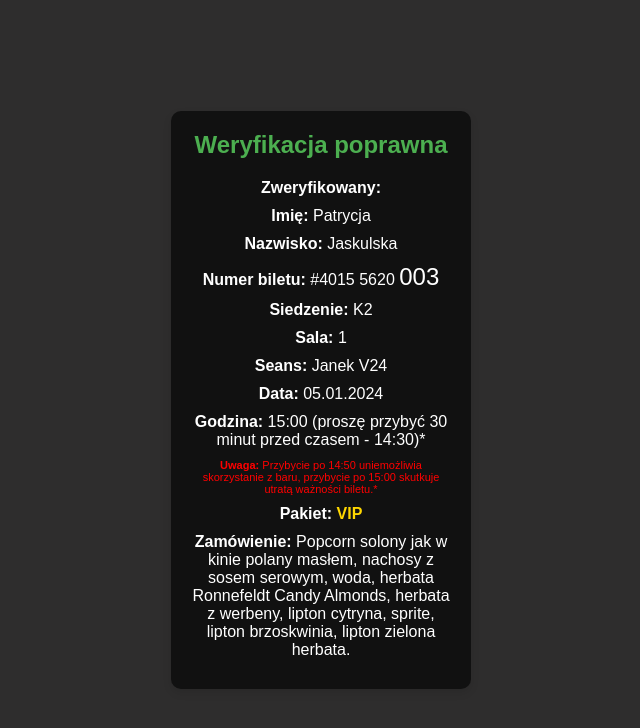
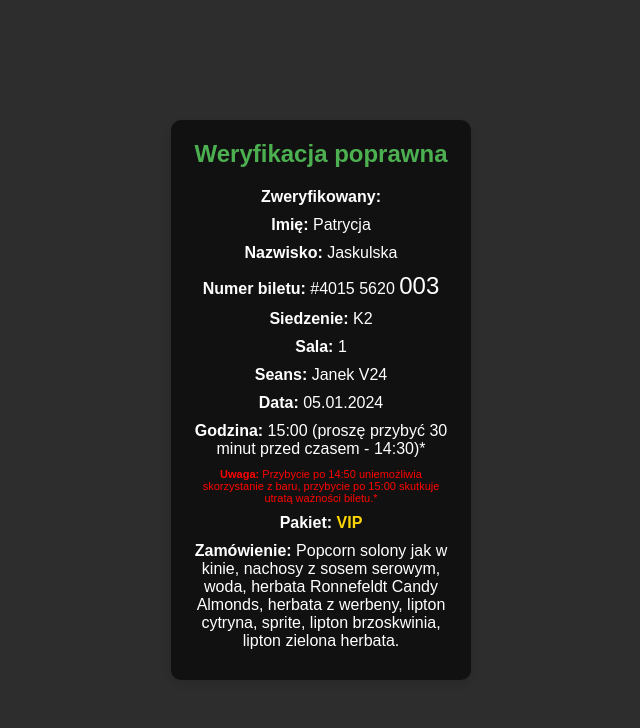
Before and after one commit to znaczki654/CINEMA, a plain HTML site: page 40155620003.html in a window 1280 px wide. Shown: the whole page, without its empty margins (319-959 px from the left). Drawn offline with Linux system fonts and the light colour scheme.

Commit message:
Update 40155620003.html

```diff
--- a/40155620003.html
+++ b/40155620003.html
@@ -21,7 +21,7 @@
             <p><strong>Godzina: </strong> 15:00 (proszę przybyć 30 minut przed czasem - 14:30)*</p>
             <p style="font-size: 11px; color:red;"><strong style="font-size: 11px; color: red;">Uwaga: </strong> Przybycie po 14:50 uniemożliwia skorzystanie z baru, przybycie po 15:00 skutkuje utratą ważności biletu.*</p>
             <p><strong>Pakiet:  <span style="color:gold;">VIP</span></strong></p>
-            <p><strong>Zamówienie: </strong> Popcorn solony jak w kinie polany masłem, nachosy z sosem serowym, woda, herbata Ronnefeldt Candy Almonds, herbata z werbeny, lipton cytryna, sprite, lipton brzoskwinia, lipton zielona herbata.</p>
+            <p><strong>Zamówienie: </strong> Popcorn solony jak w kinie, nachosy z sosem serowym, woda, herbata Ronnefeldt Candy Almonds, herbata z werbeny, lipton cytryna, sprite, lipton brzoskwinia, lipton zielona herbata.</p>
         </div>
     </div>
 </body>
```
